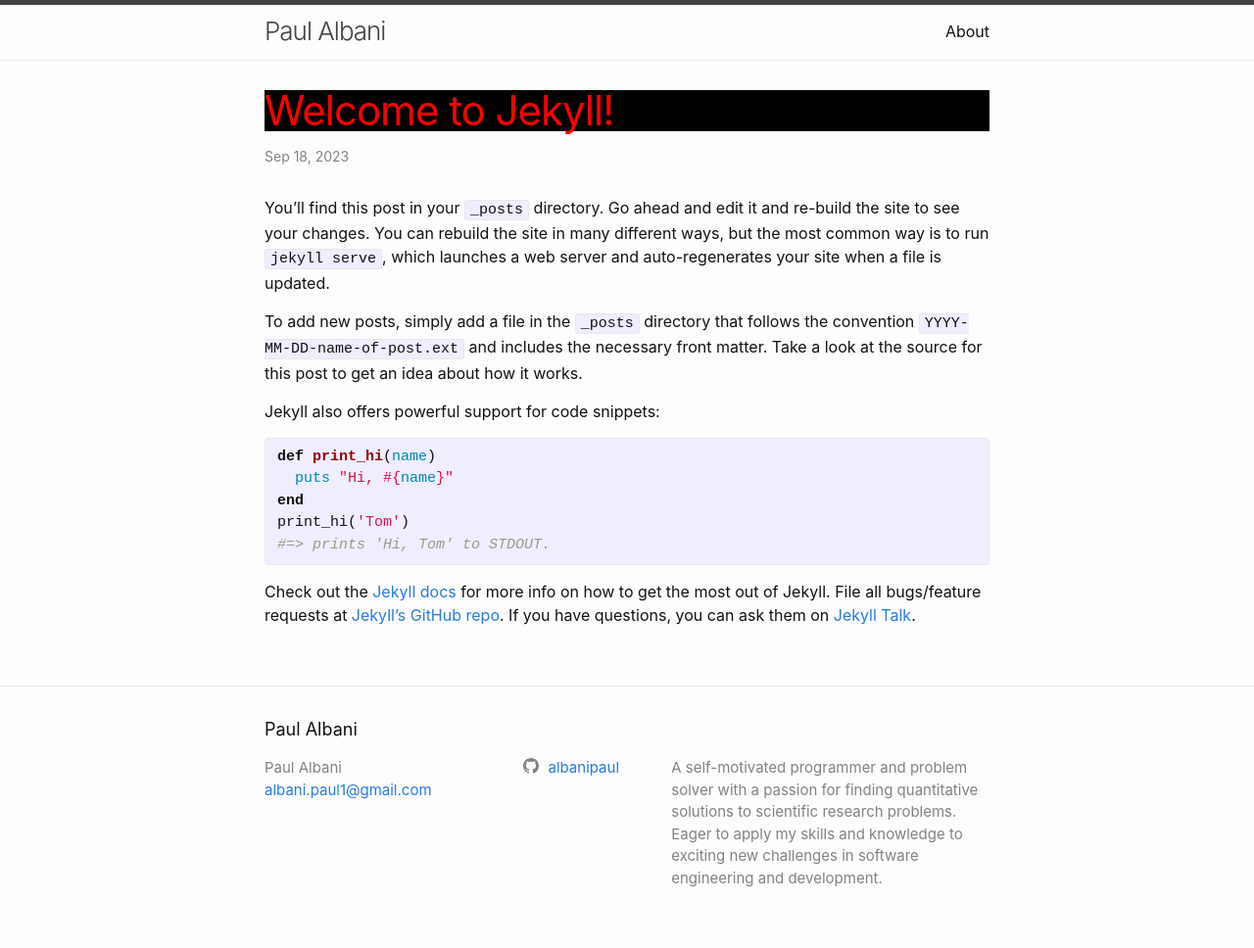
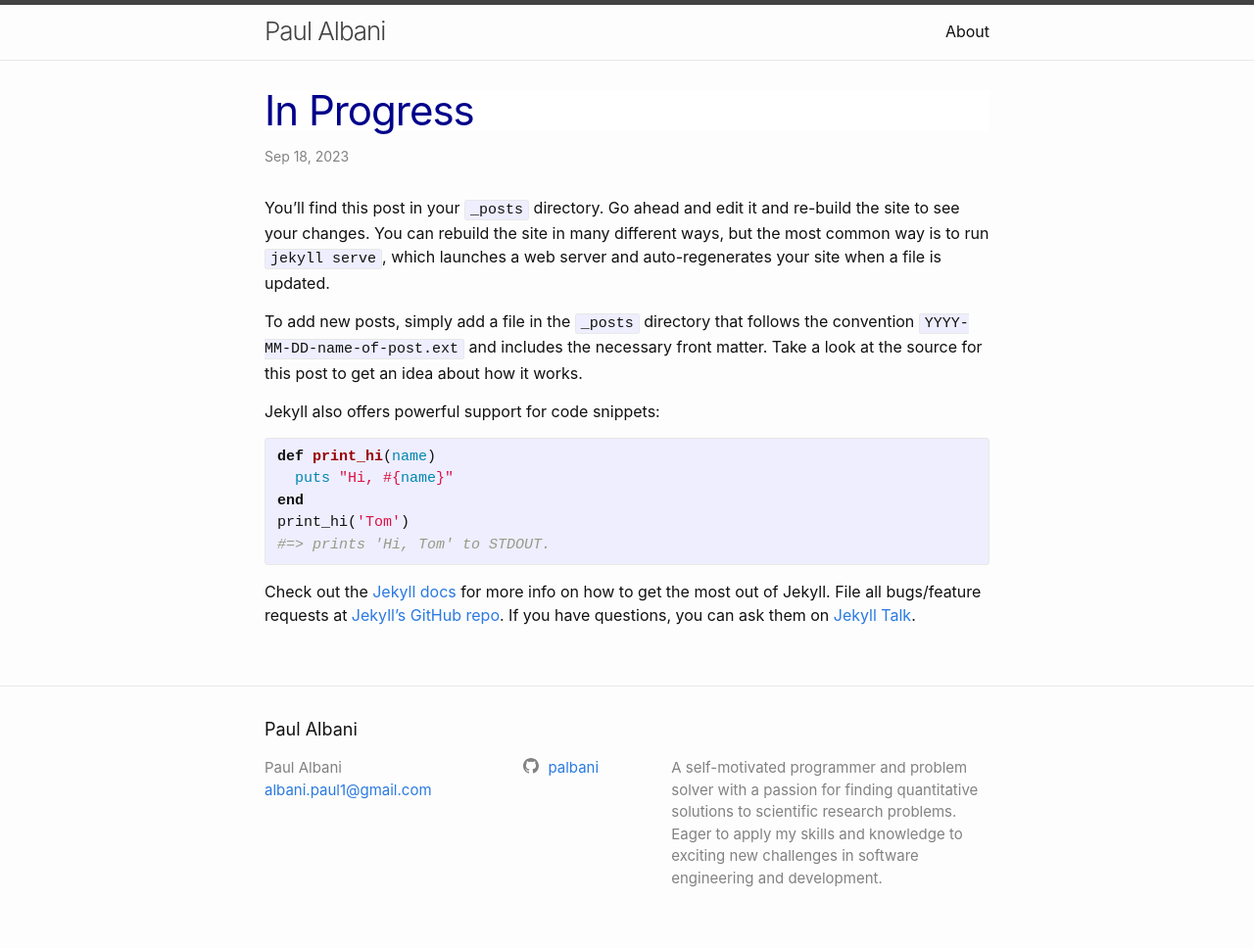
Before and after one commit to palbani/github-pages-with-docker, a Jekyll site: the page built from _posts/2023-09-18-welcome-to-jekyll.markdown, in a window 1280 px wide. Shown: the whole page at 98% size. Built offline with Jekyll 4.4.1, drawn with Linux system fonts in a browser that asks for light colours.

Commit message:
Changed Title

```diff
--- a/_config.yml
+++ b/_config.yml
@@ -21,7 +21,7 @@ description: >- # this means to ignore newlines until "baseurl:"
   exciting new challenges in software engineering and development.
 baseurl: "/github-pages-with-docker" # the subpath of your site, e.g. /blog
 url: "https://palbani.github.io" # the base hostname & protocol for your site, e.g. http://example.com
-github_username: albanipaul
+github_username: palbani
 
 # Build settings
 markdown: kramdown
--- a/_posts/2023-09-18-welcome-to-jekyll.markdown
+++ b/_posts/2023-09-18-welcome-to-jekyll.markdown
@@ -1,6 +1,6 @@
 ---
 layout: post
-title:  "Welcome to Jekyll!"
+title:  "In Progress"
 date:   2023-09-18 23:05:51 +0000
 categories: jekyll update
 ---
--- a/_sass/minima/_layout.scss
+++ b/_sass/minima/_layout.scss
@@ -220,8 +220,8 @@
   @include relative-font-size(2.625);
   letter-spacing: -1px;
   line-height: 1;
-  background-color: black;
-  color: red;
+  background-color: white;
+  color: darkblue;
 
 
   @include media-query($on-laptop) {
```
